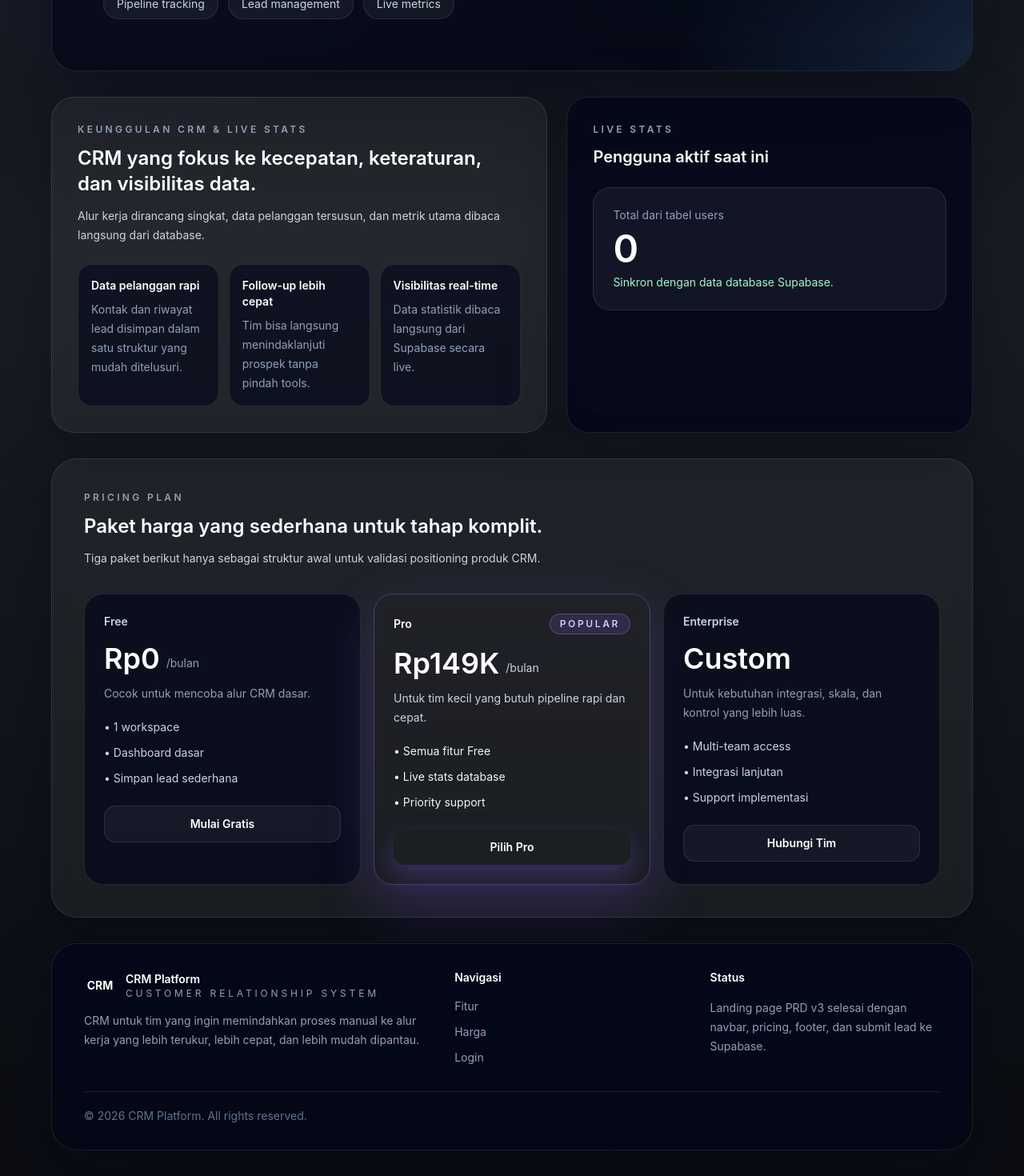
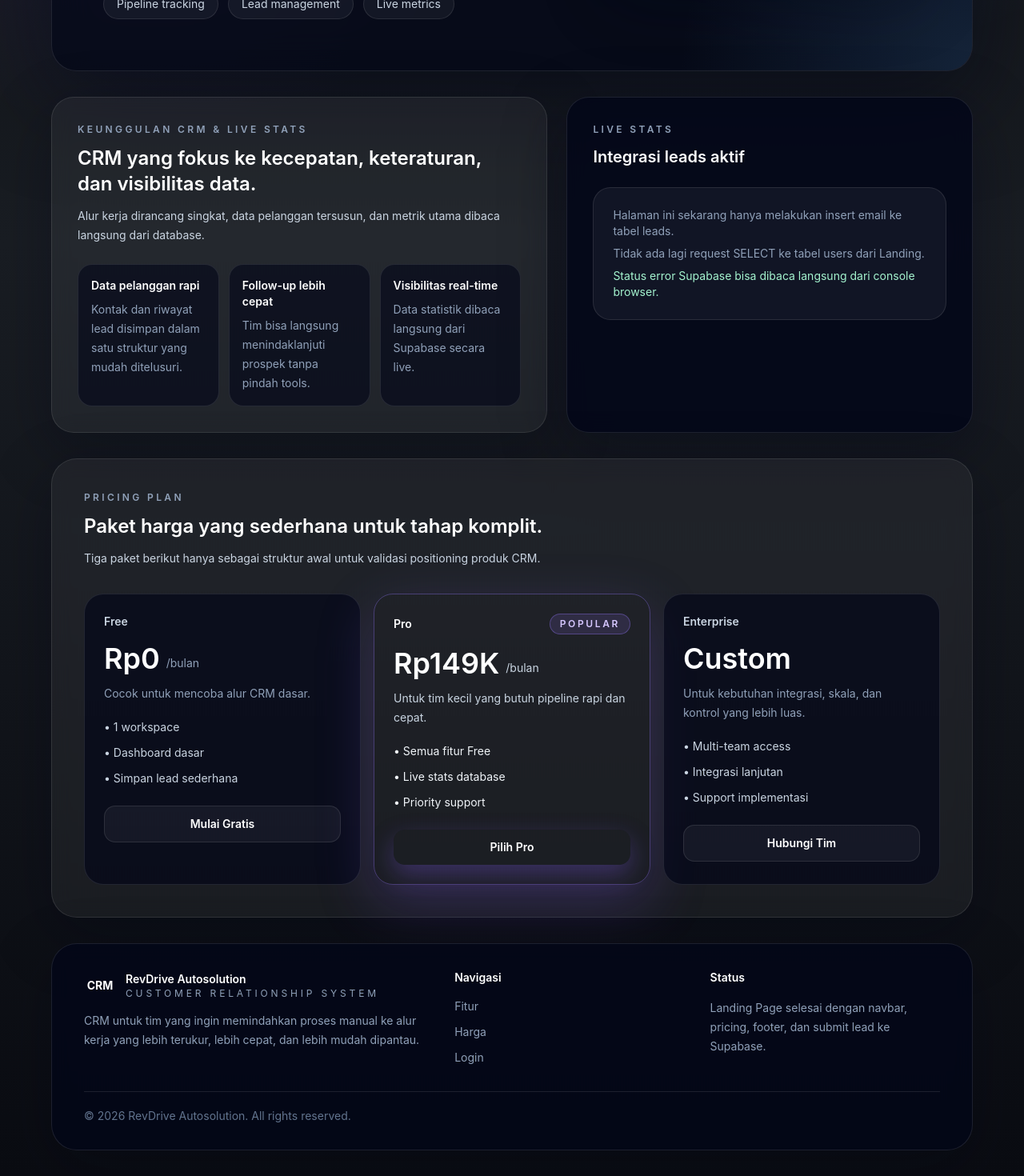
Before and after one commit to farrassurya/rass-app, a React (Vite) app: page / in a window 1280 px wide. Shown: the part 655-2125 px from the top of the page at 80% size. Built offline with nearby package versions, Linux system fonts and the light colour scheme; no server answers; the database is empty.

Commit message:
Finishing Submit Lead ke Supabase

```diff
--- a/src/components/Footer.jsx
+++ b/src/components/Footer.jsx
@@ -1,5 +1,3 @@
-import { Sparkles, Wrench } from './WorkshopIcons.jsx';
-
 /**
  * FOOTER COMPONENT
  * Simple component dengan static content
@@ -9,14 +7,12 @@ export default function Footer() {
     <footer className="border-t border-white/10 bg-slate-950/75 backdrop-blur-xl">
       <div className="mx-auto flex w-full max-w-screen-2xl flex-col gap-4 px-4 py-5 sm:px-6 lg:flex-row lg:items-center lg:justify-between lg:px-8">
         <div className="flex items-center gap-3">
-          <div className="flex h-10 w-10 items-center justify-center rounded-2xl bg-gradient-to-br from-[#7B57E0] to-[#8B6FE8] text-slate-950 shadow-[0_16px_35px_rgba(123,87,224,0.22)]">
-            <Wrench className="h-5 w-5" />
+          <div className="flex h-10 w-10 items-center justify-center overflow-hidden rounded-2xl border border-white/10 bg-linear-to-br from-[#7B57E0] to-[#8B6FE8] shadow-[0_16px_35px_rgba(123,87,224,0.22)]">
+            <img src="/img/LogoProjectS4.png" alt="RevDrive Autosolution" className="h-full w-full object-cover" />
           </div>
           <div>
-            <p className="flex items-center gap-2 text-sm font-semibold text-white">
-              RevDrive Bengkel Admin <Sparkles className="h-4 w-4 text-[#7B57E0]" />
-            </p>
-            <p className="text-xs uppercase tracking-[0.35em] text-[#B8C0CC]">Workshop management system</p>
+            <p className="text-sm font-semibold text-white">RevDrive Autosolution</p>
+            <p className="text-xs uppercase tracking-[0.35em] text-[#B8C0CC]">Customer relationship system</p>
           </div>
         </div>
 
@@ -25,7 +21,7 @@ export default function Footer() {
           <span className="rounded-full border border-[#334E68]/70 bg-slate-950/70 px-3 py-2">Tailwind CSS</span>
         </div>
 
-        <p className="text-sm text-[#B8C0CC]">© 2026 RevDrive. All rights reserved.</p>
+        <p className="text-sm text-[#B8C0CC]">© 2026 RevDrive Autosolution. All rights reserved.</p>
       </div>
     </footer>
   );
--- a/src/lib/supabaseClient.js
+++ b/src/lib/supabaseClient.js
@@ -1,7 +1,6 @@
 import { createClient } from '@supabase/supabase-js';
 
-// Langsung ditembak di sini biar ga pusing mikirin .env.local yang ga kebaca
-const supabaseUrl = 'https://ecmgvafbdasnylxwwjb.supabase.co';
-const supabaseAnonKey = 'sb_publishable_c5VmxN30Z6pMC1_clJjH8A_Yg_DACrB';
+const supabaseUrl = import.meta.env.VITE_SUPABASE_URL;
+const supabaseAnonKey = import.meta.env.VITE_SUPABASE_ANON_KEY;
 
 export const supabase = createClient(supabaseUrl, supabaseAnonKey);
--- a/src/pages/Landing.jsx
+++ b/src/pages/Landing.jsx
@@ -1,5 +1,5 @@
 import { Link } from 'react-router-dom';
-import { useEffect, useState } from 'react';
+import { useState } from 'react';
 import { Menu, X } from 'lucide-react';
 import { supabase } from '../lib/supabaseClient';
 
@@ -8,40 +8,9 @@ export default function Landing() {
   const [submitted, setSubmitted] = useState(false);
   const [isSubmitting, setIsSubmitting] = useState(false);
   const [formMessage, setFormMessage] = useState({ type: 'idle', text: '' });
-  const [activeUsers, setActiveUsers] = useState(null);
-  const [isLoadingStats, setIsLoadingStats] = useState(true);
-  const [statsError, setStatsError] = useState('');
   const [isMenuOpen, setIsMenuOpen] = useState(false);
 
   const emailPattern = /^[^\s@]+@[^\s@]+\.[^\s@]+$/;
-
-  useEffect(() => {
-    let isMounted = true;
-
-    async function loadStats() {
-      setIsLoadingStats(true);
-      setStatsError('');
-
-      const { count, error } = await supabase.from('users').select('id', { count: 'exact', head: true });
-
-      if (!isMounted) return;
-
-      if (error) {
-        setStatsError('Data live stats belum bisa dimuat.');
-        setActiveUsers(null);
-      } else {
-        setActiveUsers(count ?? 0);
-      }
-
-      setIsLoadingStats(false);
-    }
-
-    loadStats();
-
-    return () => {
-      isMounted = false;
-    };
-  }, []);
 
   async function handleSubmit(event) {
     event.preventDefault();
@@ -65,24 +34,23 @@ export default function Landing() {
     setFormMessage({ type: 'loading', text: 'Menyimpan data ke Supabase...' });
 
     try {
-      const { count, error: duplicateError } = await supabase
-        .from('leads')
-        .select('id', { count: 'exact', head: true })
-        .ilike('email', normalizedEmail);
+      const { error } = await supabase.from('leads').insert([{ email: normalizedEmail }]);
 
-      if (duplicateError) {
-        throw duplicateError;
-      }
-
-      if ((count ?? 0) > 0) {
+      if (error) {
+        if (error.code === '23505') {
           setSubmitted(false);
           setFormMessage({ type: 'error', text: 'Email ini sudah terdaftar. Gunakan email lain.' });
           return;
         }
 
-      const { error } = await supabase.from('leads').insert([{ email: normalizedEmail, source: 'landing_page' }]);
+        if (error.code === '42501' || /row-level security|permission denied/i.test(error.message ?? '')) {
+          throw new Error('Supabase menolak insert karena policy RLS belum mengizinkan akses insert ke tabel leads.');
+        }
 
-      if (error) {
+        if (error.code === '42P01' || /relation .* does not exist/i.test(error.message ?? '')) {
+          throw new Error('Tabel leads belum ada di database Supabase.');
+        }
+
         throw error;
       }
 
@@ -90,7 +58,7 @@ export default function Landing() {
       setEmail('');
       setFormMessage({ type: 'success', text: 'Email berhasil disimpan ke tabel leads di Supabase.' });
     } catch (error) {
-      console.error('Landing form submit error:', error);
+      console.error('Error Supabase:', error);
       setSubmitted(false);
       setFormMessage({
         type: 'error',
@@ -163,7 +131,7 @@ export default function Landing() {
           <div className="relative z-10 grid gap-12 lg:grid-cols-[1.2fr_0.8fr] lg:items-center">
             <div className="space-y-6">
               <p className="inline-flex rounded-full border border-white/10 bg-white/5 px-4 py-2 text-xs font-semibold uppercase tracking-[0.28em] text-slate-300">
-                CRM System PRD v3
+                CRM System Bengkel
               </p>
               <div className="space-y-4">
                 <h1 className="max-w-2xl text-4xl font-semibold leading-tight tracking-tight text-white sm:text-5xl lg:text-6xl">
@@ -266,27 +234,14 @@ export default function Landing() {
 
           <div className="rounded-[1.75rem] border border-white/10 bg-slate-950/80 p-8 shadow-[0_24px_80px_rgba(2,6,23,0.38)] backdrop-blur-md">
             <p className="text-xs font-semibold uppercase tracking-[0.28em] text-slate-400">Live Stats</p>
-            <h3 className="mt-3 text-xl font-semibold text-white">Pengguna aktif saat ini</h3>
+            <h3 className="mt-3 text-xl font-semibold text-white">Integrasi leads aktif</h3>
 
             <div className="mt-6 rounded-3xl border border-white/10 bg-white/5 p-6">
-              {isLoadingStats ? (
-                <div className="space-y-3" aria-live="polite">
-                  <div className="h-3 w-32 rounded-full bg-white/10 shimmer" />
-                  <div className="h-10 w-40 rounded-2xl bg-white/10 shimmer" />
-                  <p className="text-sm text-slate-400">Mengambil data live dari Supabase...</p>
+              <div className="space-y-2">
+                <p className="text-sm text-slate-400">Halaman ini sekarang hanya melakukan insert email ke tabel leads.</p>
+                <p className="text-sm text-slate-400">Tidak ada lagi request SELECT ke tabel users dari Landing.</p>
+                <p className="text-sm text-emerald-200">Status error Supabase bisa dibaca langsung dari console browser.</p>
               </div>
-              ) : statsError ? (
-                <div className="space-y-3" aria-live="polite">
-                  <p className="text-sm font-medium text-amber-200">{statsError}</p>
-                  <p className="text-sm text-slate-400">Silakan periksa tabel users dan policy read di Supabase.</p>
-                </div>
-              ) : (
-                <div className="space-y-2">
-                  <p className="text-sm text-slate-400">Total dari tabel users</p>
-                  <p className="text-5xl font-semibold tracking-tight text-white">{activeUsers}</p>
-                  <p className="text-sm text-emerald-200">Sinkron dengan data database Supabase.</p>
-                </div>
-              )}
             </div>
           </div>
         </section>
@@ -366,7 +321,7 @@ export default function Landing() {
                   CRM
                 </span>
                 <div>
-                  <p className="text-sm font-semibold text-white">CRM Platform</p>
+                  <p className="text-sm font-semibold text-white">RevDrive Autosolution</p>
                   <p className="text-xs uppercase tracking-[0.32em] text-slate-400">Customer relationship system</p>
                 </div>
               </div>
@@ -393,13 +348,13 @@ export default function Landing() {
             <div>
               <p className="text-sm font-semibold text-white">Status</p>
               <p className="mt-4 text-sm leading-6 text-slate-400">
-                Landing page PRD v3 selesai dengan navbar, pricing, footer, dan submit lead ke Supabase.
+                Landing Page selesai dengan navbar, pricing, footer, dan submit lead ke Supabase.
               </p>
             </div>
           </div>
 
           <div className="mt-8 border-t border-white/10 pt-5 text-sm text-slate-500">
-            © 2026 CRM Platform. All rights reserved.
+            © 2026 RevDrive Autosolution. All rights reserved.
           </div>
         </footer>
       </div>
```
Also changed, not shown: 1 other file (tests, documents, lock files or other folders). Lines whose indentation alone changed are shown as unchanged.
